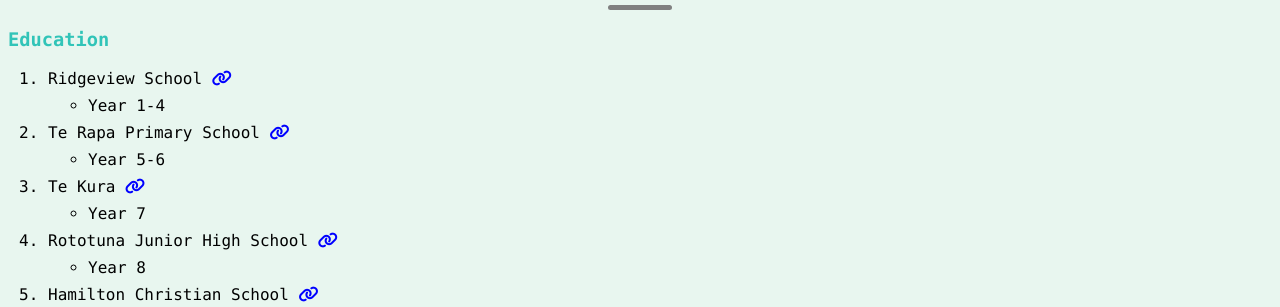
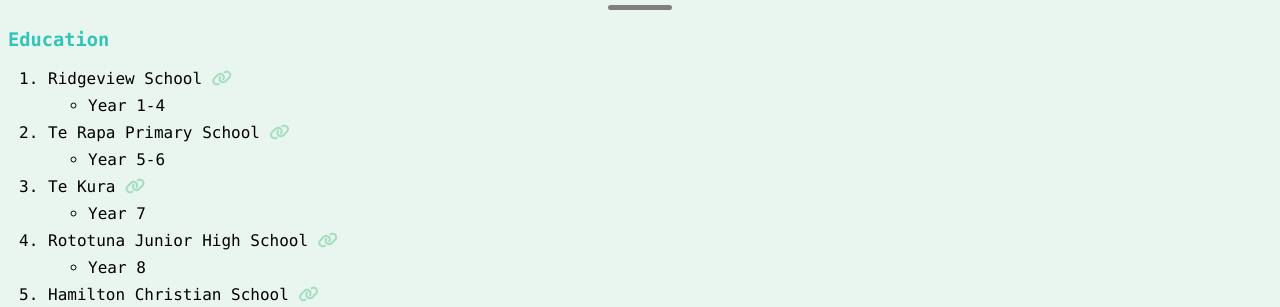
Before and after one commit to uio23/MyCV, a plain HTML site: page index.html in a window 1280 px wide. Shown: the part 493-800 px from the top of the page. Drawn offline with Linux system fonts and the light colour scheme.

Commit message:
Update styles.css

```diff
--- a/css/styles.css
+++ b/css/styles.css
@@ -25,6 +25,10 @@ a, a:visited {
   text-decoration: none;
 }
 
+.fa-link {
+  color: #a4ddc0;
+}
+
 li {
   margin-top: 8px;
 }
```
